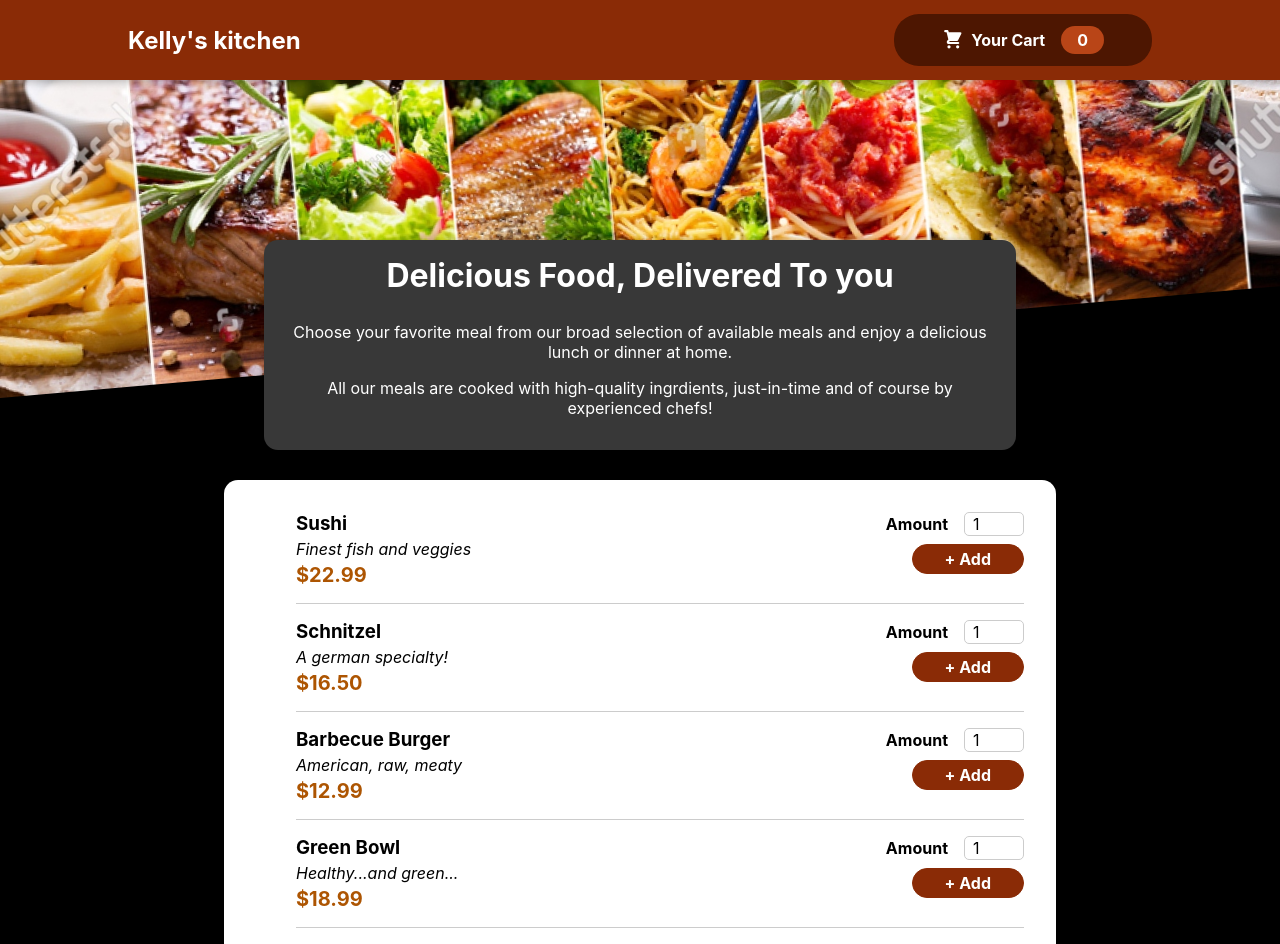
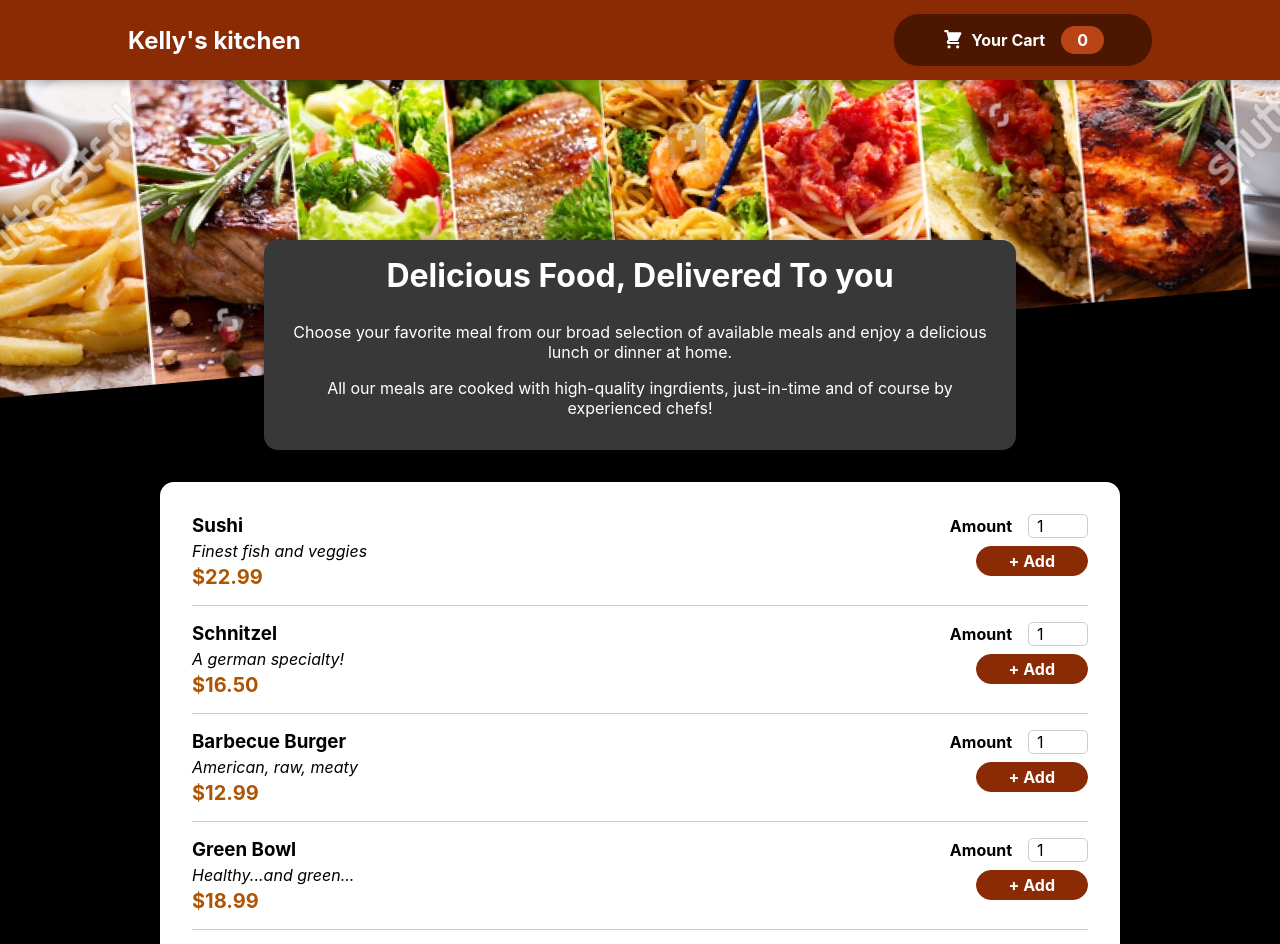
Before and after one commit to Deveelop/foodorderapp, a React (Create React App) app: page / in a window 1280 px wide. Shown: the top 944 px of the page. Built offline with nearby package versions, Linux system fonts and the light colour scheme.

Commit message:
Added cart context

```diff
--- a/src/App.js
+++ b/src/App.js
@@ -2,6 +2,7 @@ import React,{useState} from "react";
 import Header from "./components/Layout/Header";
 import Meals from "./components/Meals/Meals";
 import Cart from "./components/Cart/Cart";
+import CartProvider from "./store/CartProvider";
 function App() {
   const [cartShown, setCartShown] = useState(false);
 
@@ -12,13 +13,13 @@ function App() {
     setCartShown(false)
   }
   return (
-   <>
+   <CartProvider>
    {cartShown && <Cart onClose={hideCartHandler}/>}
    <Header onShowCart={showCartHandler}/>
  <main>
   <Meals/>
  </main>
-   </>
+   </CartProvider>
   );
 }
 
--- a/src/components/Cart/Cart.js
+++ b/src/components/Cart/Cart.js
@@ -3,7 +3,7 @@ import styles from './Cart.module.css'
 
 import Modal from "../UI/Modal";
 export default function Cart(props) {
-    const cartItems = <ul className={styles['cart-items']}> {[{ id: 'c1', name: 'sushi', amount: 3, price: 20.99 }].map((carts) => <li key={Math.random()}>{carts.name}</li>)}</ul>
+    const cartItems = <ul className={styles['cart-items']}> {[{ id: 'c1', name: 'sushi', amount: 3, price: 20.99 }].map((items) => <li key={Math.random()}>{items.name}</li>)}</ul>
     return <Modal onCancel={props.onClose}>
         {cartItems}
         <div className={styles.total}>
--- a/src/components/Layout/Header.js
+++ b/src/components/Layout/Header.js
@@ -7,7 +7,6 @@ export default function Header (props){
     return (
         <>
     <header className={styles.header}>
-        {/* <div className={styless.icon}><HomeIcon/></div> */}
         <h2>Kelly's kitchen</h2>
         <HeaderCartButton isCartShown={props.onShowCart}/>
     </header>
--- a/src/components/Layout/HeaderCartButton.js
+++ b/src/components/Layout/HeaderCartButton.js
@@ -1,15 +1,21 @@
-import React from "react";
+import {useContext} from "react";
 import styles from './HeaderCartButton.module.css'
 import CartIcon from "../Cart/CartIcon";
+import CartContext from "../../store/cart-context";
 
 export default function HeaderCartButton(props) {
+const cartCtx = useContext(CartContext);
+
+const numberOfCartItems = cartCtx.items.reduce((currNum, item)=>{
+  return currNum + item.amount
+}, 0);
 
   return (
 
       <button onClick={props.isCartShown} className={styles.button}>
         <span className={styles.icon}><CartIcon /></span>
         <span> Your Cart </span>
-         <span className={styles.badge}>0</span></button>
+         <span className={styles.badge}>{numberOfCartItems}</span></button>
 
   )
 }
--- a/src/components/Meals/AvailableMeals.js
+++ b/src/components/Meals/AvailableMeals.js
@@ -1,11 +1,12 @@
 import Card from "../UI/Card";
 import MealItem from "./MealItem/MealItem";
 import {DUMMY_MEALS} from './dummy-meals'
+import styles from './AvailableMeals.module.css'
 
 export default function AvailableMeals() {
     const mealsList = DUMMY_MEALS.map((meal) => <MealItem id={meal.id} key={meal.id} name={meal.name} description={meal.description} price={meal.price} />)
     return (
-        <section>
+        <section className={styles.meals}>
             <Card>
                 <ul>{mealsList}</ul>
             </Card>
--- /dev/null
+++ b/src/components/Meals/AvailableMeals.module.css
@@ -0,0 +1,24 @@
+.meals {
+  max-width: 60rem;
+  width: 90%;
+  margin: 2rem auto;
+  animation: meals-appear 1s ease-out forwards;
+}
+
+.meals ul {
+  list-style: none;
+  margin: 0;
+  padding: 0;
+}
+
+@keyframes meals-appear {
+  from {
+    opacity: 0;
+    transform: translateY(3rem);
+  }
+
+  to {
+    opacity: 1;
+    transform: translateY(0);
+  }
+}
--- a/src/components/Meals/MealItem/MealItem.js
+++ b/src/components/Meals/MealItem/MealItem.js
@@ -1,8 +1,15 @@
+import { useContext } from 'react';
 import styles from './MealItem.module.css'
 import MealItemForm from './MealItemForm';
+import CartContext from '../../../store/cart-context'
 
 export default function MealItem(props){
+const ctx = useContext(CartContext);
     const price = `$${props.price.toFixed(2)}`;
+
+    const addCartHandler = amount => {
+    ctx.addItem({id: props.id, name: props.name, amount: amount, price: props.price})
+    }
  return <li className={styles.meal}>
     <div>
         <h3>{props.name}</h3>
@@ -10,7 +17,7 @@ export default function MealItem(props){
         <div className={styles.price}>{price}</div>
     </div>
     <div>
-    <MealItemForm id={props.id}/>
+    <MealItemForm onAddCart={addCartHandler} id={props.id}/>
     </div>
  </li>
 }
--- a/src/components/Meals/MealItem/MealItemForm.js
+++ b/src/components/Meals/MealItem/MealItemForm.js
@@ -1,8 +1,26 @@
+import { useRef, useState } from 'react';
 import styles from './MealItemForm.module.css'
 import Input from '../../UI/Input'
+
 export default function MealItemForm(props){
-    return <form className={styles.form}>
-        <Input label='Amount' input={{ id:'amount_' +props.id, type:'number', min: '1', max: '5', step: '1', defaultValue:'1'}} />
+    const amountInputRef = useRef();
+    const [formIsValid, setFormIsValid] = useState(true);
+    const submitHandler = (e) => {
+        e.preventDefault();
+    const enteredAmount = amountInputRef.current.value; //this is always returned as a string
+    const enteredAmountNumber = +enteredAmount; //reason why we added the plus sign to convert it to a number here.
+
+    if (enteredAmount.trim().length === 0 || enteredAmountNumber < 1 || enteredAmountNumber > 5){
+        setFormIsValid(false)
+        return;
+    }
+    props.onAddCart(enteredAmountNumber);
+
+}
+
+    return <form onSubmit={submitHandler} className={styles.form}>
+        <Input ref={amountInputRef} label='Amount' input={{ id:'amount_' +props.id, type:'number', min: '1', max: '5', step: '1', defaultValue:'1'}} />
         <button>+ Add</button>
+        {!formIsValid && <p>Please entered valid number (1-5).</p>}
     </form>
 }
--- a/src/components/UI/Card.module.css
+++ b/src/components/UI/Card.module.css
@@ -3,7 +3,4 @@
     box-shadow: 0 2px 8px rgba(0, 0, 0, 0.25);
     border-radius: 14px;
     background-color: white;
-    width: 100%;
-    max-width: 800px;
-    margin: 30px auto;
   }
--- a/src/components/UI/Input.js
+++ b/src/components/UI/Input.js
@@ -1,11 +1,13 @@
 import React from "react";
 import styles from './Input.module.css'
-export default function Input(props){
+const Input= React.forwardRef ((props, ref) => {
     return(
         <div className={styles.input}>
         <label htmlFor={props.input.id}>{props.label}</label>
         {/* <input className={props.className} type={props.type} value={props.value} onChange={props.onChange}>{props.children}</input> */}
-        <input {...props.input}/>
+        <input ref={ref} {...props.input}/>
         </div>
     )
-}
+});
+
+export default Input;
--- /dev/null
+++ b/src/store/CartProvider.js
@@ -0,0 +1,39 @@
+import { useReducer } from "react";
+import CartContext from "./cart-context";
+
+const defaultCartState ={
+    items:[],
+    totalAmount:0
+}
+
+const cartReducer = (state, action) => {
+    if(action.type === 'ADD'){
+     const updatedItem = state.items.concat(action.item)
+     const updatedTotalAmount = state.totalAmount + action.item.price * action.item.amount;
+     return {
+        items: updatedItem,
+        totalAmount: updatedTotalAmount
+     }
+    }
+return defaultCartState;
+}
+
+const CartProvider = props => {
+    const [cartState, dispatchCartAction] = useReducer (cartReducer, defaultCartState)
+    const addItemToCartHandler = item => {
+        dispatchCartAction({type: 'ADD', item: item})
+    };
+    const removeItemFromCartHandler = id => {
+        dispatchCartAction({type: 'REMOVE', id: id})
+    };
+
+    const cartContext = {
+        items: cartState.items,
+        totalAmount: cartState.totalAmount,
+        addItem: addItemToCartHandler,
+        removeItem: removeItemFromCartHandler
+    }
+    return <CartContext.Provider value={cartContext}>{props.children}</CartContext.Provider>
+}
+
+export default CartProvider;
--- /dev/null
+++ b/src/store/cart-context.js
@@ -0,0 +1,10 @@
+import React from "react";
+
+const CartContext = React.createContext({
+    items: [],
+    totalAmount: 0,
+    addItem: (items) => {},
+    removeItem: (id) => {}
+});
+
+export default CartContext;
```
